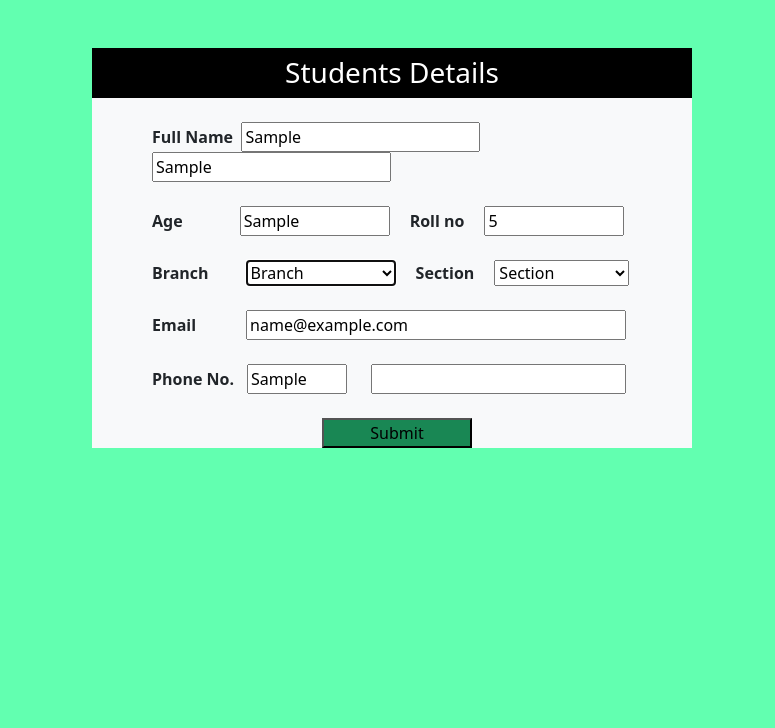
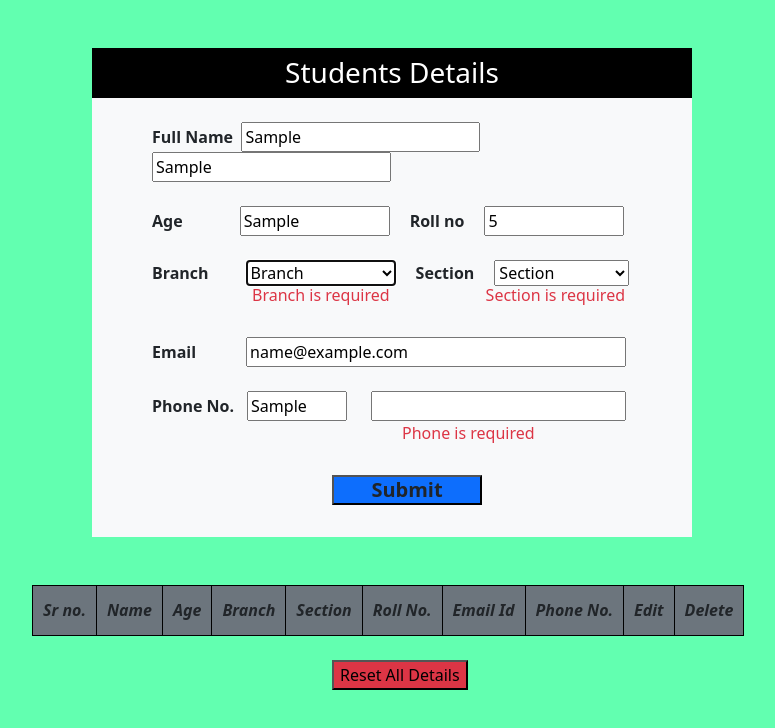
Before and after one commit to nidhijha2506/Tablewithreactlibrary26, a React (Create React App) app: page / in a window 1280 px wide. Both pictures are taken after typing "Sample", "Sample", "Sample", "5", "name@example.com", "Sample" into the empty fields and a click on the input 685 px from the left and 432 px from the top of the page. Shown: the top 728 px of the page, without its empty margins (288-1063 px from the left). Built offline with nearby package versions, Linux system fonts and the light colour scheme.

Commit message:
table completed

```diff
--- a/src/Formwithlibrary.jsx
+++ b/src/Formwithlibrary.jsx
@@ -1,24 +1,86 @@
-import React from "react";
+import React, { useState,useEffect } from "react";
 import { useForm } from "react-hook-form";
 import 'bootstrap/dist/css/bootstrap.css';
 import "./Style.css";
+
+// const getLocalDetails =()=>
+// {
+//     let stu_details = localStorage.getItem('details');
+//     //console.log(stu_details);
+//     if(stu_details)
+//     {
+//         return JSON.parse(localStorage.getItem('details'))
+//     }
+//     else{
+//         return [];
+//     }
+// }
 
 
 
 export default function App() {
   const {
-    register, formState: { errors }, handleSubmit,} = useForm()
-  const onSubmit = (data) => console.log(data)
+    register, formState: { errors }, handleSubmit,} = useForm();
+   // const [inputdetails,setinputdetails]= useState({});
+    const [inputdata,setinputdata]= useState([]);
+
+    // const handleChange =(event)=>
+    // {
+    //     let name=event.target.name;
+    //     let value=event.target.value.toLowerCase()
+    //     .split(' ')
+    //     .map((word) => word.charAt(0).toUpperCase() + word.slice(1))
+    //     .join(' ');
+    //     setinputdetails(values => ({...values, [name]: value}));
+    // }
+
+    const onSubmit = (data) =>
+    {
+      //data.preventDefault()
+      //data.target.reset();
+      console.log(data);
+      //setinputdetails(data);
+      setinputdata([...inputdata,data]);
+      //setinputdetails({});
+    }
+
+    function handledelete(fid)
+    {
+        // alert(fid);
+        const Updatedetails=inputdata.filter((fn,ind)=>
+        {
+             return ind!== fid
+        })
+        setinputdata(Updatedetails);
+    }
+
+
+    function deletedetails()
+    {
+        setinputdata([]);
+    }
+
+    // useEffect(()=>
+    // {
+    //     //console.log('Before storing in local storage:', inputdata);
+    //     localStorage.setItem('details',JSON.stringify(inputdata))
+    //     //console.log('After storing in local storage:', inputdata);
+    // }, [inputdata]);
+
+
+
 
 
   return (
-    <form className="bg-light mt-5" onSubmit={handleSubmit(onSubmit)}>
+    <>
+       <form className="bg-light mt-5" onSubmit={handleSubmit(onSubmit)}>
        <h3 className="bg-black text-white py-2 text-center stu_details">Students Details</h3>
       <label className="fw-bold mt-3 name-label">Full Name&nbsp;&nbsp;
-          <input {...register("firstName", { required: "First name is required",
-          maxLength: 20,pattern: /^[A-Za-z]+$/i  })}
+          <input   {...register("firstName", { required: "First name is required",
+          maxLength: 20,pattern: {value:  /^[A-Za-z]+$/i ,
+          message: "only starts with letter"}})}
           aria-invalid={errors.firstName ? "true" : "false"} />&nbsp;&nbsp;
-          <input {...register("lastName", { required: 'Last name is required',
+          <input  {...register("lastName", { required: 'Last name is required',
            maxLength: 20, pattern: /^[A-Za-z]+$/i })}
            aria-invalid={errors.lastName ? "true" : "false"}
            />
@@ -30,19 +92,20 @@ export default function App() {
            <input className="input-age" type="text" {...register("age",
             { required: 'Age is required', min: 18, max: 99 })}
            aria-invalid={errors.age ? "true" : "false"} />
-           {errors.age && <h6 className="text-danger" role="alert">{errors.age.message}</h6>}
+           {errors.age && <h6 className="text-danger age-alert" role="alert">{errors.age.message}</h6>}
       </label>
 
       <label className="fw-bold rollno-label">Roll no
            <input className="rollno-input" type="number" {...register("rollno",
            { required:'Roll no is required', min: 1, max: 100 })}
            aria-invalid={errors.rollno ? "true" : "false"} />
-           {errors.rollno && <h6 className="text-danger" role="alert">{errors.rollno.message}</h6>}
+           {errors.rollno && <h6 className="text-danger rollno-alert" role="alert">{errors.rollno.message}</h6>}
       </label><br /><br />
 
 
       <label className="fw-bold branch-label">Branch
-            <select className="branch-select" {...register("branch", {required:true})}>
+            <select className="branch-select" {...register("branch", {required:'Branch is required'})}
+            aria-invalid={errors.branch ? "true" : "false"}>
             <option value="">Branch</option>
                      <option value="ME">ME</option>
                      <option value="EE">EE</option>
@@ -51,10 +114,12 @@ export default function App() {
                      <option value="CS">CS</option>
                      <option value="CE">CE</option>
             </select>
+            {errors.branch && <h6 className="text-danger branch-alert" role="alert">{errors.branch.message}</h6>}
       </label>
 
       <label className="fw-bold section-label">Section
-            <select className="section-select" {...register("section", {required:true})}>
+            <select className="section-select" {...register("section", {required:'Section is required'})}
+             aria-invalid={errors.branch ? "true" : "false"}>
             <option value="">Section</option>
                      <option value="A">A</option>
                      <option value="B">B</option>
@@ -63,20 +128,86 @@ export default function App() {
                      <option value="E">E</option>
                      <option value="F">F</option>
             </select>
+            {errors.section && <h6 className="text-danger section-alert" role="alert">{errors.section.message}</h6>}
       </label><br /><br />
 
 
       <label className="fw-bold email-label">Email
-            <input className="email-input" {...register("email", { required:true, pattern: /^[A-Z0-9._%+-]+@[A-Z0-9.-]+\.[A-Z]{2,4}$/i })} />
+            <input  className="email-input" {...register("email",{ required:'Email is required', pattern: /^[A-Z0-9._%+-]+@[A-Z0-9.-]+\.[A-Z]{2,4}$/i })}
+             aria-invalid={errors.branch ? "true" : "false"} />
+             {errors.email && <h6 className="text-danger email-alert" role="alert">{errors.email.message}</h6>}
       </label><br /><br />
 
       <label className="fw-bold phone-label">Phone No.
-             <input className="code-input" type="text" {...register("code", { required:"code is required", maxLength:2 })} />&nbsp;
-             <input className="phone-input" type="text" {...register("phone", {required:true, maxLength:10 })} />
+             <input  className="code-input" type="text" {...register("code",
+              { required:"Code is required", maxLength:2 })}
+              aria-invalid={errors.branch ? "true" : "false"}/>&nbsp;
+             <input className="phone-input" type="text" {...register("phone",
+              {required:'Phone is required', maxLength:10 })}
+              aria-invalid={errors.branch ? "true" : "false"} />
+              {errors.code && <h6 className="text-danger code-alert" role="alert">{errors.code.message}</h6>}
+              {errors.phone && <h6 className="text-danger phone-alert" role="alert">{errors.phone.message}</h6>}
       </label><br /><br />
 
 
-      <input type="submit" className=" bg-success w-25 submit-btn" />
-    </form>
+      <input type="submit" className=" bg-primary w-25 h5 fw-bold h-25 submit_btn" /><br /><br />
+    </form><br /><br />
+
+    <table cellPadding={10} cellSpacing={0} border={1} className="bg-secondary text-center">
+                <thead>
+                    <tr>
+                        <th>Sr no.</th>
+                        <th className="name_th">Name</th>
+                        <th className="age_th">Age</th>
+                        <th>Branch</th>
+                        <th>Section</th>
+                        <th>Roll No.</th>
+                        <th className="email_th">Email Id</th>
+                        <th className="phone_th">Phone No.</th>
+                        <th className="delete_th">Edit</th>
+                        <th>Delete</th>
+                    </tr>
+                </thead>
+                <tbody className="bg-white">
+                    {
+                        inputdata?.map((data,index)=>
+                        {
+
+                           return (
+
+                            <tr key={index}>
+                                <td>{index+1}</td>
+                                <td>{data.firstName} {data.lastName}</td>
+                                <td>{data.age}</td>
+                                <td>{data.branch}</td>
+                                <td>{data.section}</td>
+                                <td>{data.rollno}</td>
+                                <td>{data.email}</td>
+                                <td>{data.code} {data.phone}</td>
+                                {/* <td>
+                                    <button type="button" onClick={()=> handleEdit(index)}
+                                    className="bg-success">Edit</button>
+                                </td> */}
+                                <td>
+                                {/* <button onClick={()=> setEditModel(true)} className="bg-success">Edit</button> */}
+
+                                <button className="bg-success" >Edit</button>
+                                </td>
+                                <td>
+                                    <button type="button" onClick={()=>
+                                    {
+                                      handledelete(index)
+
+
+                                    }} className="bg-danger">Delete</button>
+                                </td>
+                            </tr>)
+
+                        })
+                    }
+                </tbody>
+             </table><br />
+             <button type="button" onClick={deletedetails} className="bg-danger reset_button">Reset All Details</button><br /><br />
+    </>
   )
 }
--- a/src/Style.css
+++ b/src/Style.css
@@ -8,6 +8,20 @@ form
     width: 600px;
     margin-top: 10px;
     margin-left: 380px;
+}
+
+td
+{
+    border: 1px solid black;
+}
+th
+{
+    border: 1px solid black;
+}
+
+tr
+{
+    height: 50px;
 }
 .name-label
 {
@@ -96,5 +110,57 @@ form
 .lastname-alert
 {
     margin-left: 290px;
-    margin-top: -25px;
+    margin-top: -10px;
 }
+
+.age-alert
+{
+    margin-left: 100px;
+}
+
+.rollno-alert
+{
+    margin-left: 80px;
+}
+
+.branch-alert
+{
+    margin-left: 100px;
+}
+
+.section-alert
+{
+    margin-left: 70px;
+}
+
+.email-alert
+{
+    margin-left: 100px;
+}
+
+.code-alert
+{
+    margin-left: 90px;
+}
+
+.phone-alert
+{
+    margin-left: 250px;
+    margin-top: -5px;
+}
+
+.submit_btn
+{
+    margin-left: 240px;
+}
+
+table
+{
+    margin-left: 320px;
+    font-style: italic;
+}
+
+.reset_button
+{
+    margin-left: 620px;
+}
```
